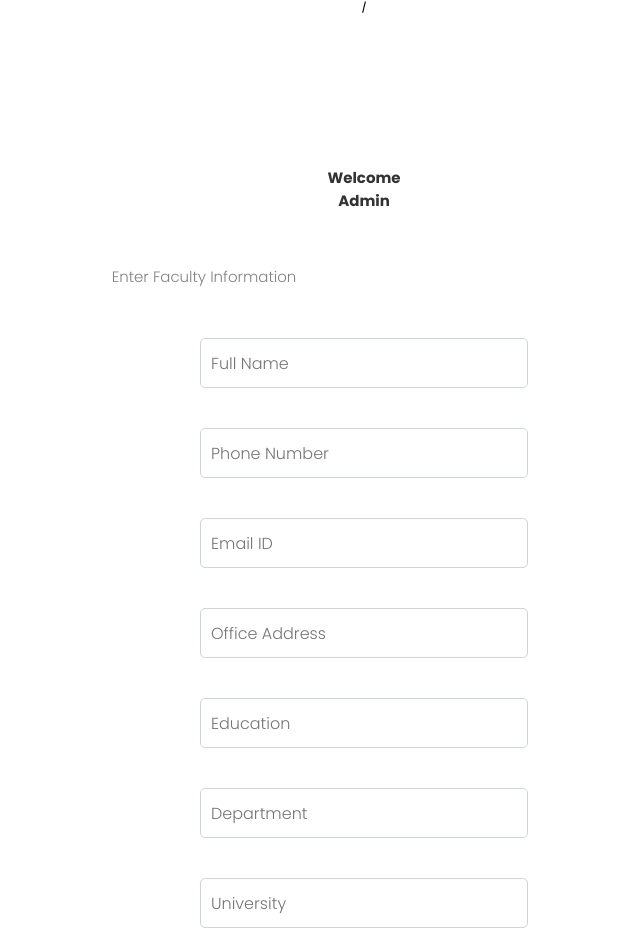
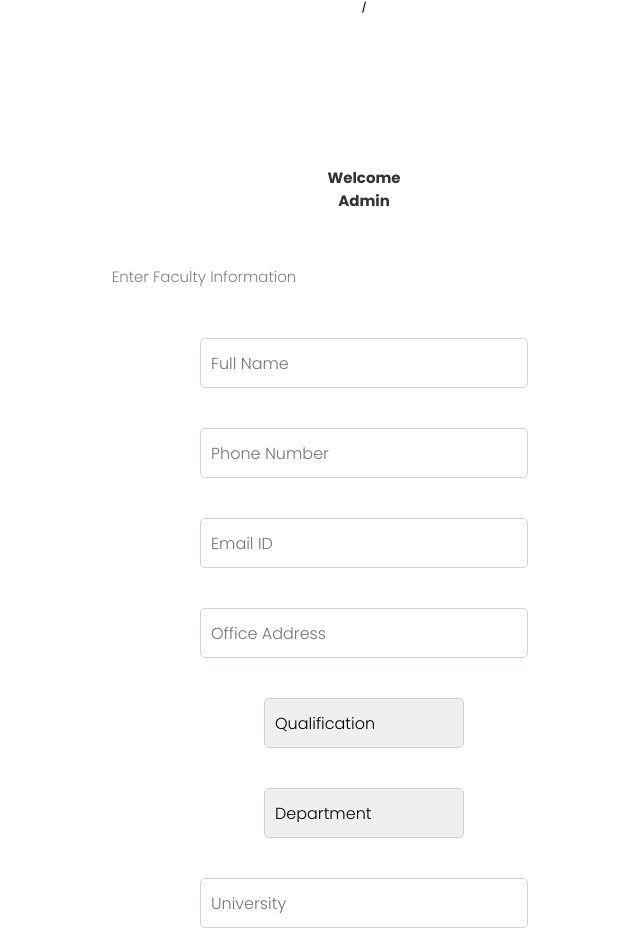
Before and after one commit to shahzaib-shafiq/SSNA-Admin, a React (Create React App) app: page / in a window 1280 px wide. Shown: the top 952 px of the page, without its empty margins (276-916 px from the left). Built offline with nearby package versions, Linux system fonts and the light colour scheme.

Commit message:
DropDown Data Stored On DB

```diff
--- a/src/Components/FacultyInfo.js
+++ b/src/Components/FacultyInfo.js
@@ -156,33 +156,50 @@ const FacultyInfo = () => {
                       </div>
                     </div>
 
+
+
                     <div className="row">
                       <div className="col-12 contact-input-feild">
-                        <input
-                          type="text"
+                        <select
                           name="Education"
                           id=""
-                          className="form-control"
-                          placeholder="Education"
+                          className="form-control wider-dropdown"
                           value={userData.Education}
                           onChange={postUserData}
-                        />
+                        >
+                          <option value="">Qualification</option>
+                          <option value="BS">BS</option>
+                          <option value="MS">MS</option>
+                          <option value="PHD">PHD</option>
+                        </select>
+
                       </div>
                     </div>
 
 
+
                     <div className="row">
-
                       <div className="col-12 contact-input-feild">
-                        <input
-                          type="text"
+                        <select
                           name="Department"
                           id=""
-                          className="form-control"
-                          placeholder="Department"
+                          className="form-control wider-dropdown"
                           value={userData.Department}
                           onChange={postUserData}
-                        />
+                        >
+                          <option value="">Department</option>
+                          <option value="CS">CS</option>
+                          <option value="SE">SE</option>
+                          <option value="EE">EE</option>
+                          <option value="AI">AI</option>
+                          <option value="CYS">CYS</option>
+
+                          <option value="BBA">BBA</option>
+
+
+
+                        </select>
+
                       </div>
                     </div>
 
```
